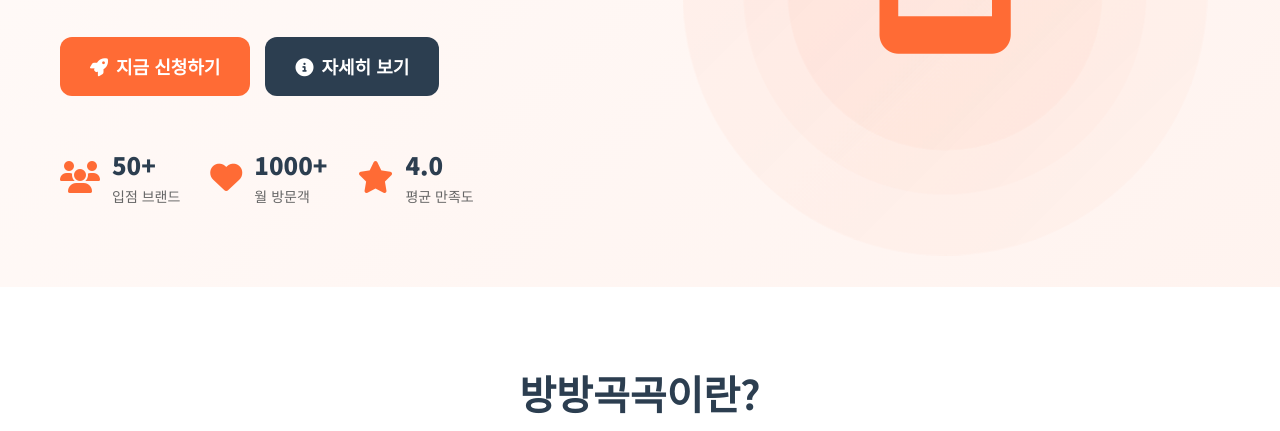
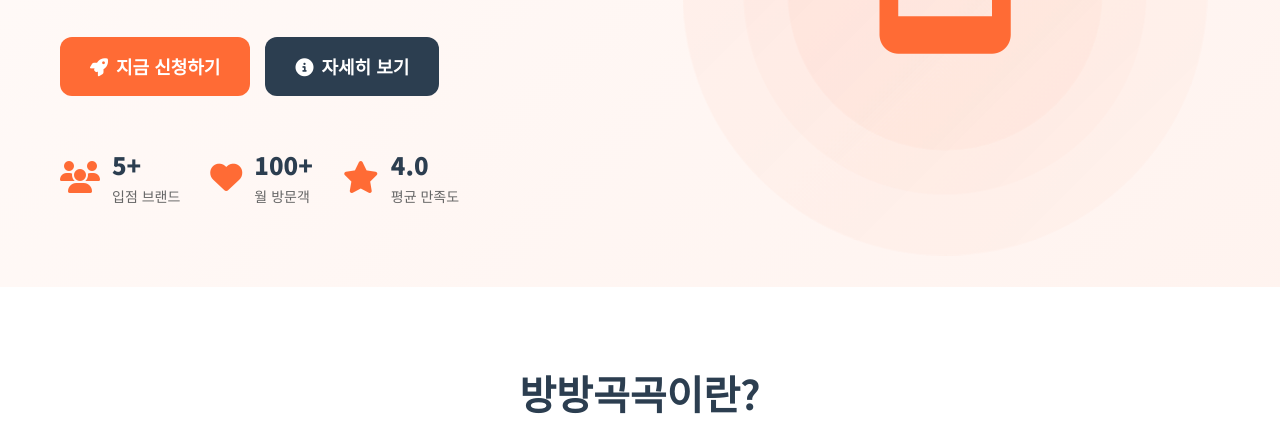
Before and after one commit to digging-ux/bangbang, a plain HTML site: page index.html in a window 1280 px wide. Shown: the part 361-792 px from the top of the page. Drawn offline with Linux system fonts and the light colour scheme.

Commit message:
Update index.html

```diff
--- a/index.html
+++ b/index.html
@@ -76,14 +76,14 @@
                         <div class="stat-item">
                             <i class="fas fa-users"></i>
                             <div class="stat-content">
-                                <span class="stat-number">50+</span>
+                                <span class="stat-number">5+</span>
                                 <span class="stat-label">입점 브랜드</span>
                             </div>
                         </div>
                         <div class="stat-item">
                             <i class="fas fa-heart"></i>
                             <div class="stat-content">
-                                <span class="stat-number">1000+</span>
+                                <span class="stat-number">100+</span>
                                 <span class="stat-label">월 방문객</span>
                             </div>
                         </div>
```
